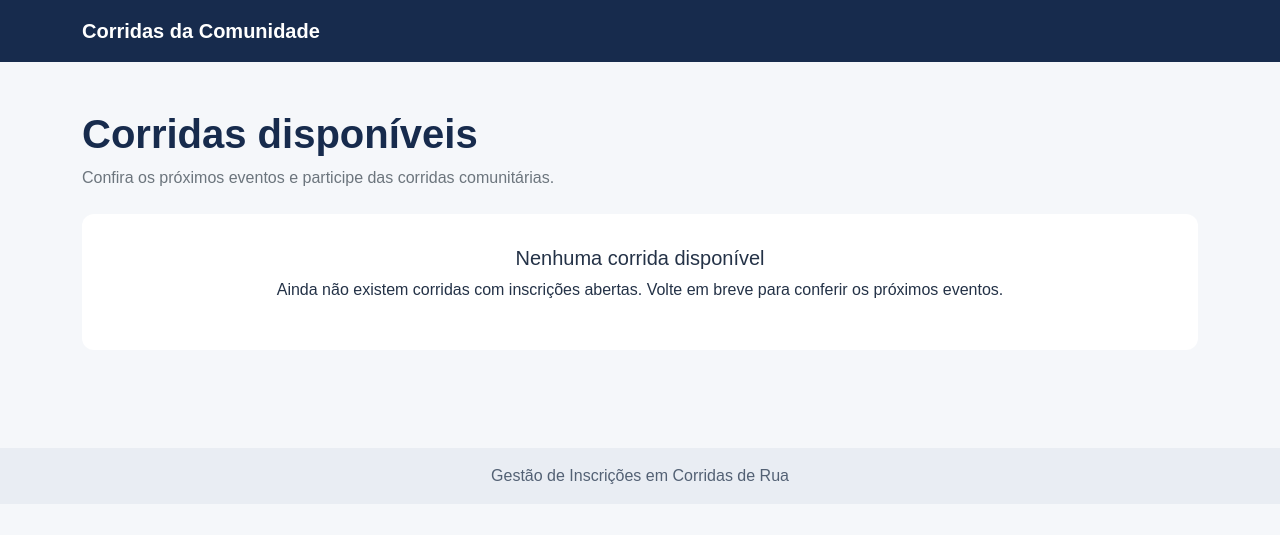
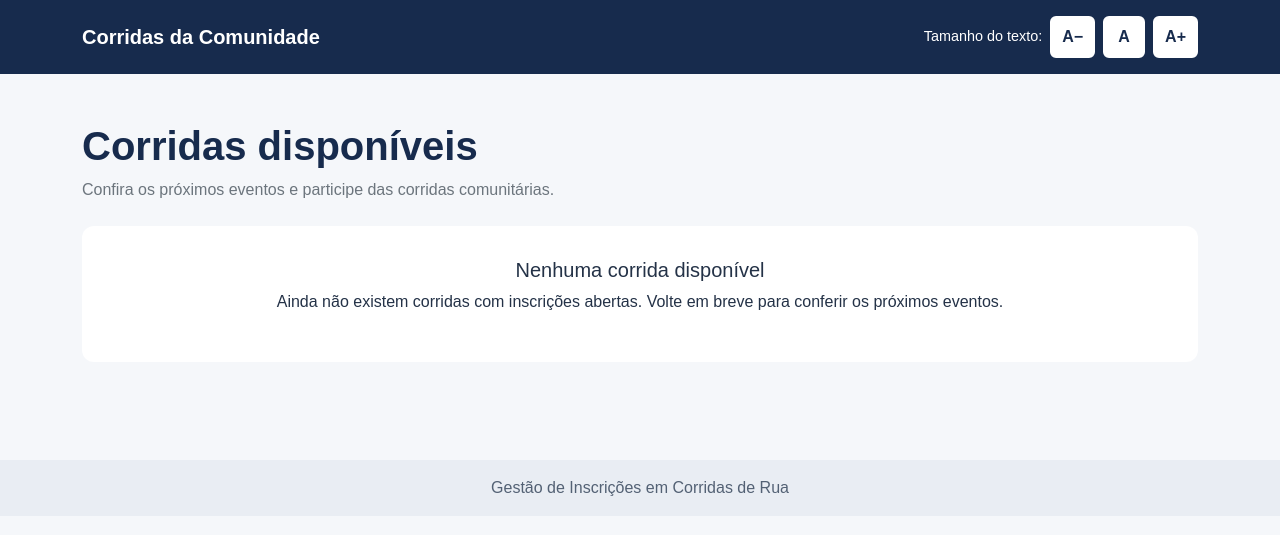
Before and after one commit to agonir-wenginowicz/gestao-inscricoes-corridas, a Flask app: page / in a window 1280 px wide. Shown: the top 535 px of the page. Run offline with Flask 3, Linux system fonts and the light colour scheme.

Commit message:
feat: implementa controle de acessibilidade para fonte

```diff
--- a/app/static/css/style.css
+++ b/app/static/css/style.css
@@ -1,3 +1,4 @@
+
 body {
     background-color: #f5f7fa;
     color: #243247;
@@ -44,3 +45,48 @@ h1 {
     color: #536174;
     text-align: center;
 }
+
+/* Controles de acessibilidade */
+
+.accessibility-controls {
+    display: flex;
+    align-items: center;
+    flex-wrap: wrap;
+    gap: 8px;
+}
+
+.accessibility-label {
+    color: #ffffff;
+    font-size: 0.9rem;
+}
+
+.accessibility-button {
+    min-width: 42px;
+    min-height: 42px;
+    padding: 6px 10px;
+    border: 2px solid #ffffff;
+    border-radius: 6px;
+    background-color: #ffffff;
+    color: #172b4d;
+    font-size: 1rem;
+    font-weight: bold;
+    cursor: pointer;
+}
+
+.accessibility-button:hover {
+    background-color: #dce6f5;
+}
+
+.accessibility-button:focus-visible,
+.brand:focus-visible {
+    outline: 3px solid #ffdd57;
+    outline-offset: 4px;
+}
+
+/* Melhor adaptação em telas pequenas */
+
+@media (max-width: 480px) {
+    .accessibility-controls {
+        width: 100%;
+    }
+}
--- a/app/templates/base.html
+++ b/app/templates/base.html
@@ -1,3 +1,4 @@
+
 <!DOCTYPE html>
 <html lang="pt-BR">
 <head>
@@ -20,14 +21,56 @@
 <body>
 
     <header class="site-header">
-        <div class="container py-3">
+        <div class="container py-3 d-flex flex-wrap justify-content-between align-items-center gap-3">
+
             <a href="{{ url_for('main.index') }}" class="brand">
                 Corridas da Comunidade
             </a>
+
+            <div
+                class="accessibility-controls"
+                role="group"
+                aria-label="Controles de tamanho do texto"
+            >
+                <span class="accessibility-label">
+                    Tamanho do texto:
+                </span>
+
+                <button
+                    type="button"
+                    class="accessibility-button"
+                    id="diminuir-fonte"
+                    aria-label="Diminuir tamanho do texto"
+                    title="Diminuir fonte"
+                >
+                    A−
+                </button>
+
+                <button
+                    type="button"
+                    class="accessibility-button"
+                    id="fonte-padrao"
+                    aria-label="Restaurar tamanho original do texto"
+                    title="Tamanho padrão"
+                >
+                    A
+                </button>
+
+                <button
+                    type="button"
+                    class="accessibility-button"
+                    id="aumentar-fonte"
+                    aria-label="Aumentar tamanho do texto"
+                    title="Aumentar fonte"
+                >
+                    A+
+                </button>
+            </div>
+
         </div>
     </header>
 
-    <main class="container py-5">
+    <main class="container py-5" id="conteudo-principal">
         {% block content %}{% endblock %}
     </main>
 
@@ -39,5 +82,55 @@
         </div>
     </footer>
 
+    <div
+        id="aviso-acessibilidade"
+        class="visually-hidden"
+        role="status"
+        aria-live="polite"
+    ></div>
+
+    <script>
+        document.addEventListener("DOMContentLoaded", function () {
+
+            const botaoDiminuir = document.getElementById("diminuir-fonte");
+            const botaoPadrao = document.getElementById("fonte-padrao");
+            const botaoAumentar = document.getElementById("aumentar-fonte");
+            const aviso = document.getElementById("aviso-acessibilidade");
+
+            const tamanhos = [100, 125, 150];
+            let indiceAtual = 0;
+
+            function atualizarFonte() {
+                const tamanho = tamanhos[indiceAtual];
+
+                document.documentElement.style.fontSize = tamanho + "%";
+
+                aviso.textContent =
+                    "Tamanho do texto atualizado para " + tamanho + "%.";
+            }
+
+            botaoDiminuir.addEventListener("click", function () {
+                if (indiceAtual > 0) {
+                    indiceAtual--;
+                    atualizarFonte();
+                }
+            });
+
+            botaoPadrao.addEventListener("click", function () {
+                indiceAtual = 0;
+                atualizarFonte();
+            });
+
+            botaoAumentar.addEventListener("click", function () {
+                if (indiceAtual < tamanhos.length - 1) {
+                    indiceAtual++;
+                    atualizarFonte();
+                }
+            });
+
+            atualizarFonte();
+        });
+    </script>
+
 </body>
 </html>
```
